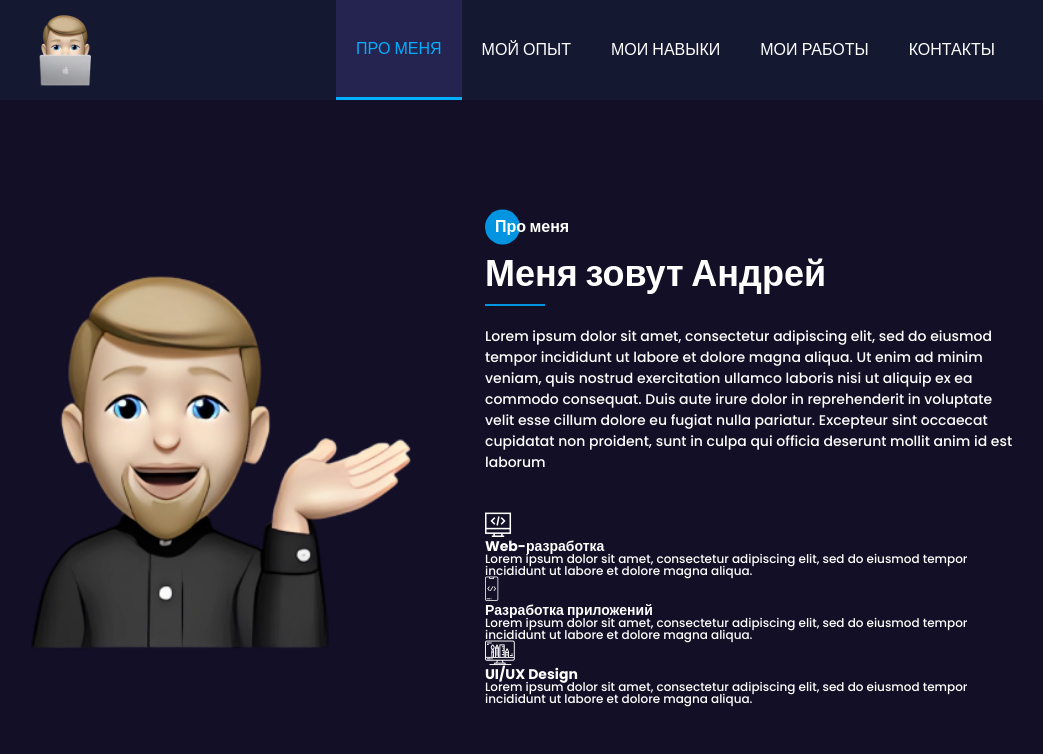
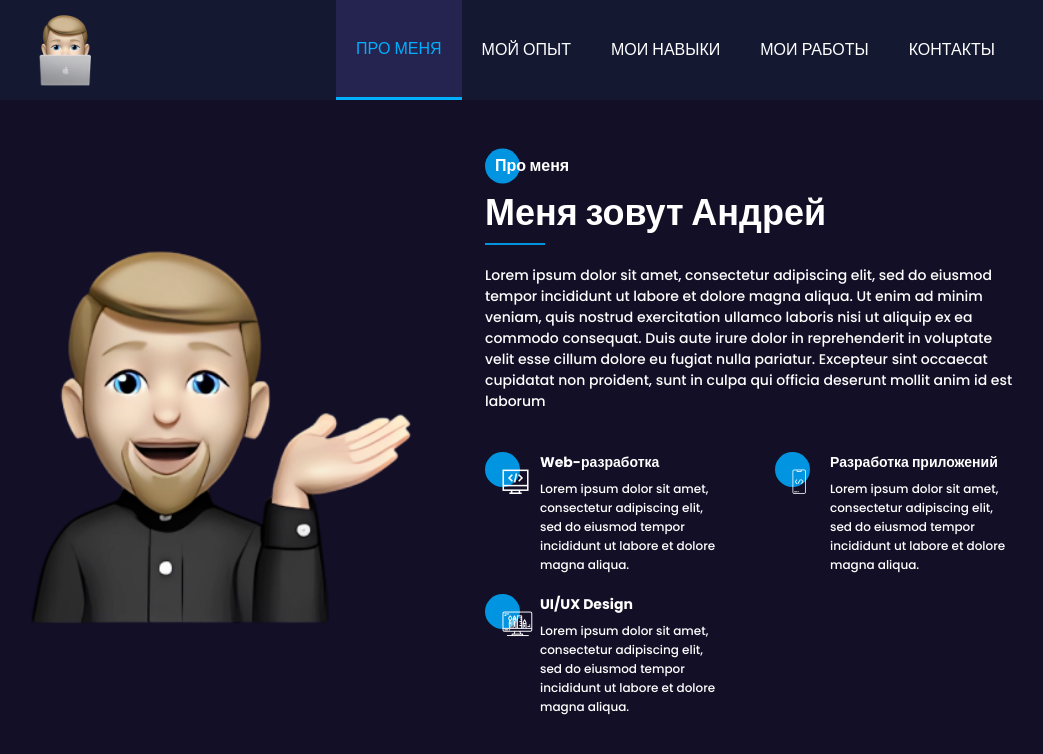
Before and after one commit to andreykuh96/ReactPortfolio, a React (Create React App) app: page /about in a window 1280 px wide. Shown: the top 754 px of the page, without its empty margins (125-1168 px from the left). Built offline with nearby package versions, Linux system fonts and the light colour scheme.

Commit message:
Refine card styles

```diff
--- a/src/components/Card/Card.jsx
+++ b/src/components/Card/Card.jsx
@@ -5,7 +5,11 @@ import '../../sass/icon-fonts.scss';
 const Card = ({ title, text, iconName }) => {
 	return (
 		<div className="AboutPage__card card">
-			<span className={iconName}></span>
+			<div className="card__left">
+				<div className="card__circle">
+					<span className={iconName}></span>
+				</div>
+			</div>
 			<div className="card__text">
 				<div className="card__title">{title}</div>
 				<div className="card__description">{text}</div>
--- a/src/components/Card/Card.scss
+++ b/src/components/Card/Card.scss
@@ -1,13 +1,31 @@
 .card {
-	span {
-		font-size: 25px;
+	display: flex;
+	column-gap: 20px;
+	&__left {
+		width: 35px;
+	}
+	&__circle {
+		position: relative;
+		width: 35px;
+		height: 35px;
+		border-radius: 100%;
+		background-color: #0094e1;
+		span {
+			position: absolute;
+			top: 50%;
+			left: 50%;
+			font-size: 25px;
+		}
 	}
 	&__title {
+		margin: 0 0 6px 0;
 		font-size: 14px;
 		font-weight: 700;
+		line-height: 21px;
 	}
 	&__description {
 		font-size: 12px;
 		font-weight: 500;
+		line-height: 19px;
 	}
 }
--- a/src/pages/AboutPage/AboutPage.scss
+++ b/src/pages/AboutPage/AboutPage.scss
@@ -1,5 +1,5 @@
 .AboutPage {
-	padding: 120px 0 0 0;
+	padding: 120px 0 50px 0;
 	width: 100%;
 	.container {
 		display: flex;
@@ -16,4 +16,10 @@
 		padding: 20%;
 		background: url('../../img/about.png') center center/contain no-repeat;
 	}
+	&__cards {
+		display: grid;
+		column-gap: 50px;
+		row-gap: 20px;
+		grid-template-columns: repeat(2, 1fr);
+	}
 }
```
